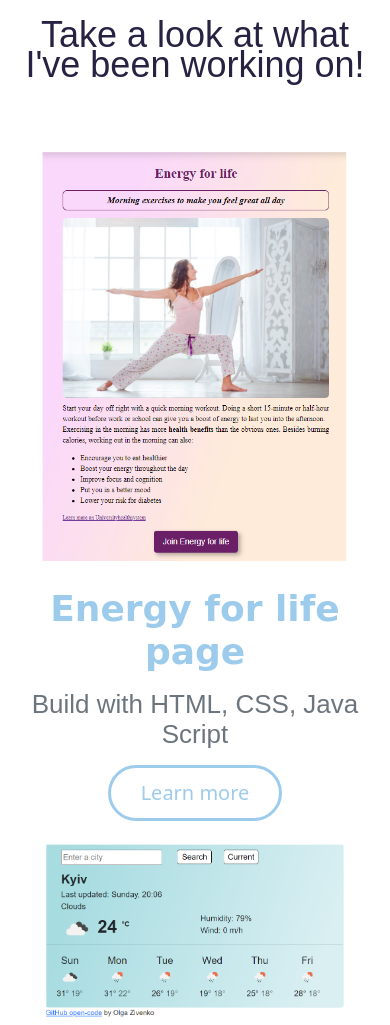
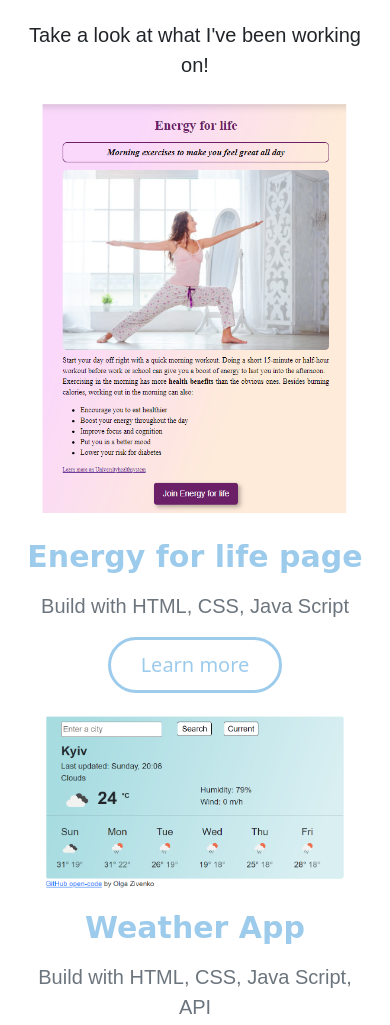
Before and after one commit to Olga-Zivenko/my-portfolio-project, a plain HTML site: page work.html in a window 390 px wide. Shown: the top 1025 px of the page. Drawn offline with nearby package versions, Linux system fonts and the light colour scheme.

Commit message:
adapted page for smartfon

```diff
--- a/styles/style.css
+++ b/styles/style.css
@@ -89,6 +89,9 @@ color:var(--hightlight-color);
     font-weight: bold;
     color: var(--hightlight-color);
 }
+.work-text {
+    margin-bottom: 30px;
+}
 @media (max-width: 960px) {
     h1 {
       font-size: 60px;
@@ -106,10 +109,21 @@ color:var(--hightlight-color);
         padding: 20px 20px;
         text-align: center;
         }
+        .content-container h1 {
+            font-size: 30px;
+      text-align: center;
+        }
+        .content-container p {
+            font-size: 20px;
+      text-align: center;
+        }
         .about-text p {
             text-align: center;
         }
         .about-text{
             padding: 10px;
         }
+        .work-text {
+            margin-bottom: 0;
+        }
 }
--- a/work.html
+++ b/work.html
@@ -12,7 +12,7 @@
 </head>
 <body>
     <div class="content-container">
-             <p class="about-hello text-center mb-5">
+             <p class="work-text text-center ">
                 Take a look at what I've been working on!
             </p>
             <div class="row mb-5">
```
